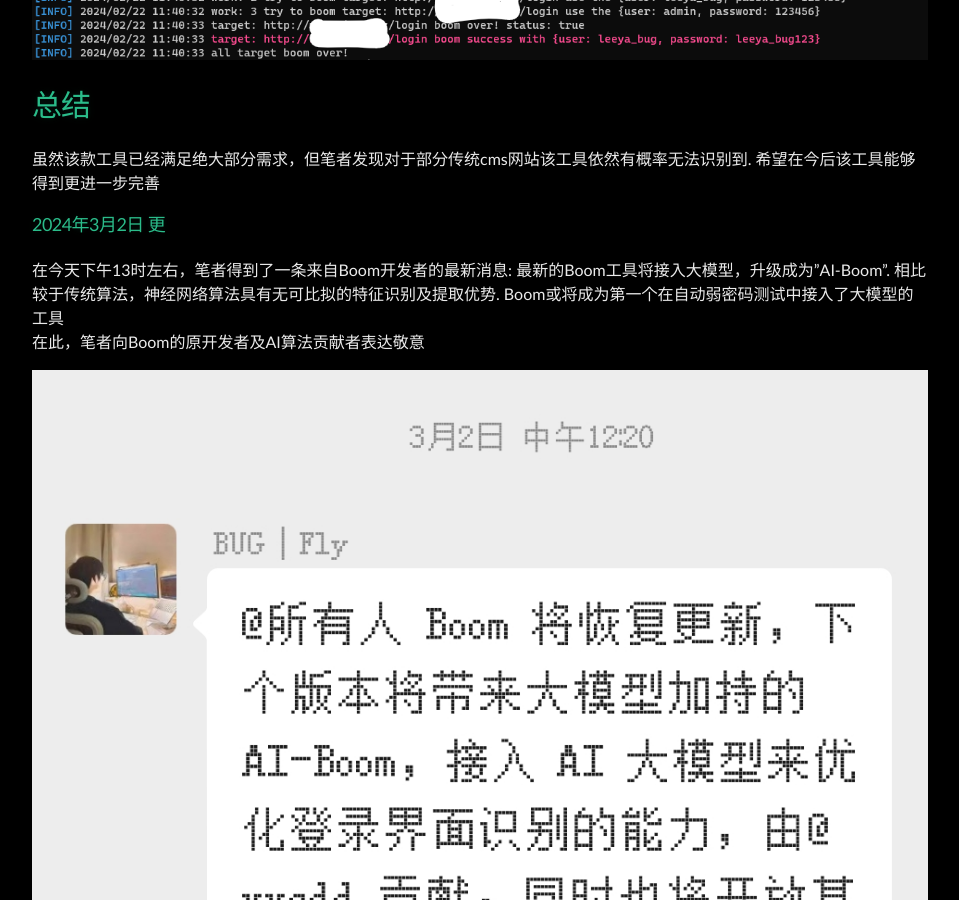
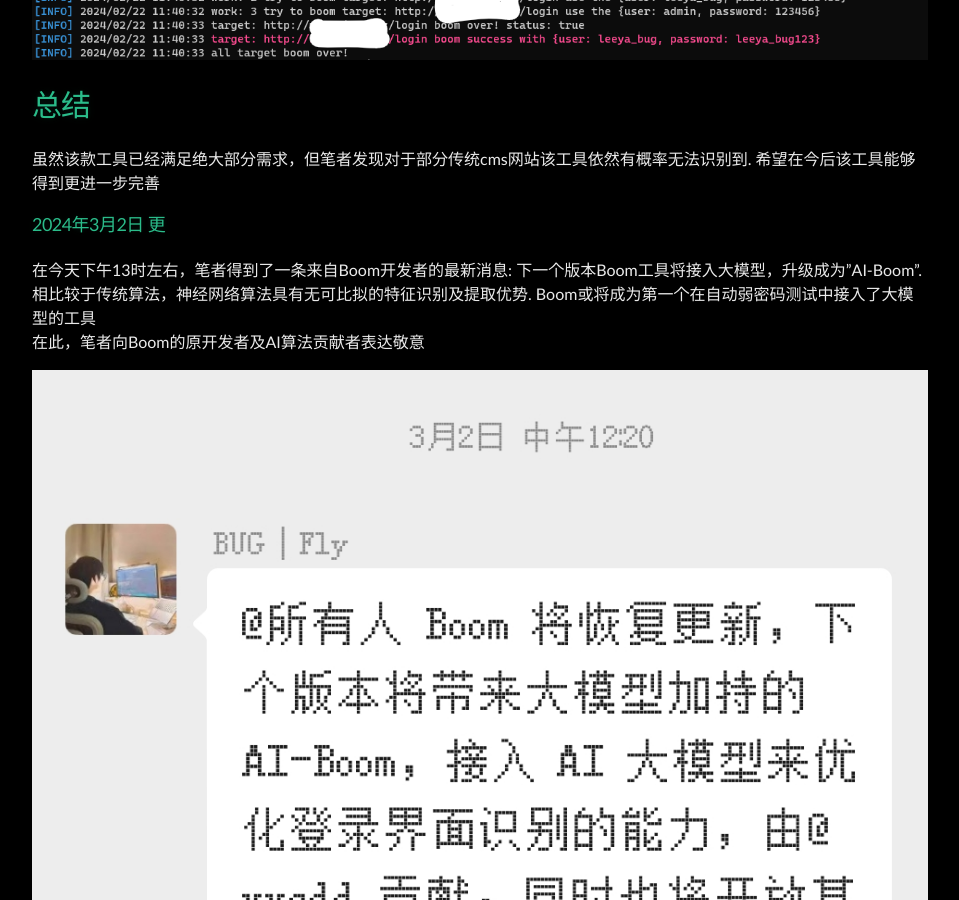
Before and after one commit to Leeyangee/leeyangee.github.io, a Jekyll site: the page built from _posts/2024-02-24-Boom：自动弱密码测试的革命性解决方案.md, in a window 1280 px wide and 900 px high, scrolled down 4336 px. Shown: the whole window, without its empty margins (160-1119 px from the left). Built offline with Jekyll 4.4.1, drawn with Linux system fonts in a browser that asks for light colours.

Commit message:
Update 2024-02-24-Boom：自动弱密码测试的革命性解决方案.md

```diff
--- a/_posts/2024-02-24-Boom：自动弱密码测试的革命性解决方案.md
+++ b/_posts/2024-02-24-Boom：自动弱密码测试的革命性解决方案.md
@@ -80,7 +80,7 @@
 
 ### [](#header-1)2024年3月2日 更
 
-在今天下午13时左右，笔者得到了一条来自Boom开发者的最新消息: 最新的Boom工具将接入大模型，升级成为"AI-Boom". 相比较于传统算法，神经网络算法具有无可比拟的特征识别及提取优势. Boom或将成为第一个在自动弱密码测试中接入了大模型的工具
+在今天下午13时左右，笔者得到了一条来自Boom开发者的最新消息: 下一个版本Boom工具将接入大模型，升级成为"AI-Boom". 相比较于传统算法，神经网络算法具有无可比拟的特征识别及提取优势. Boom或将成为第一个在自动弱密码测试中接入了大模型的工具
 在此，笔者向Boom的原开发者及AI算法贡献者表达敬意
 
 ![avatar](/image/2024-02-21-8.png)
```
